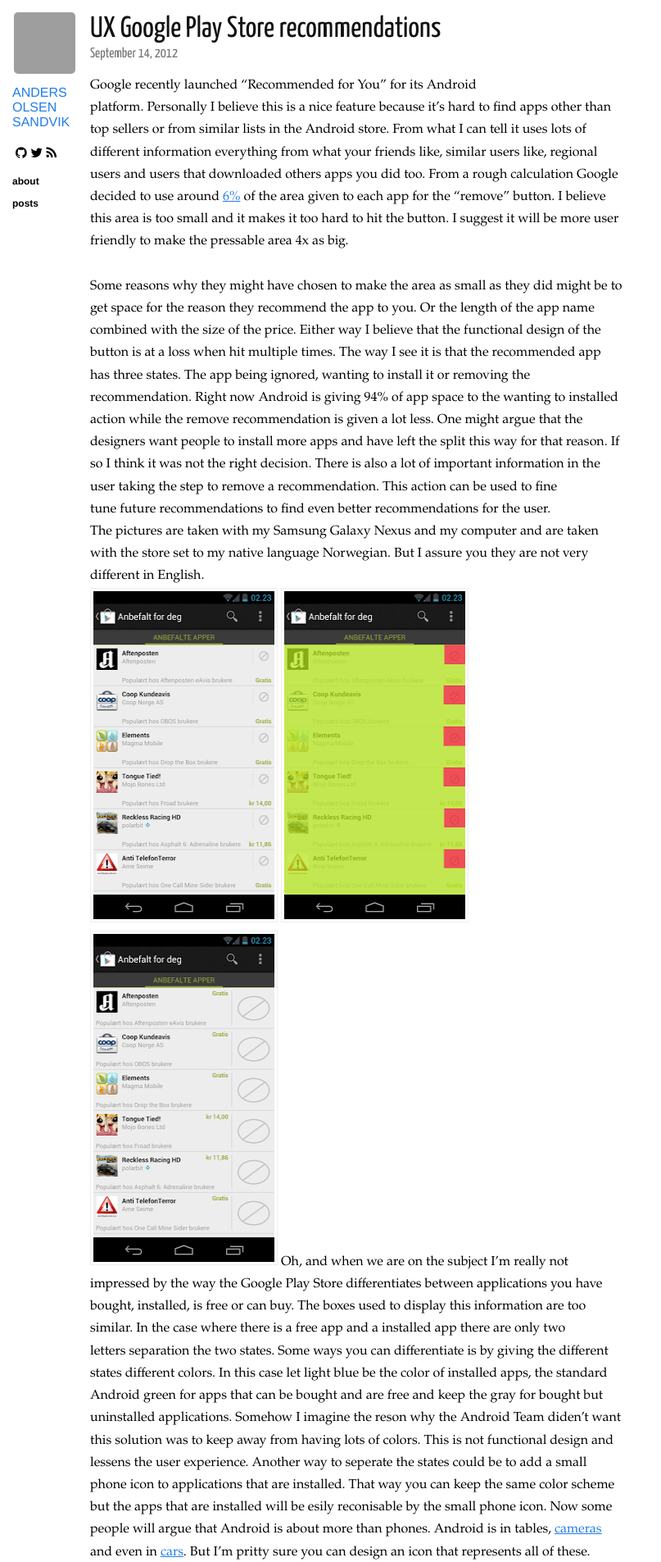
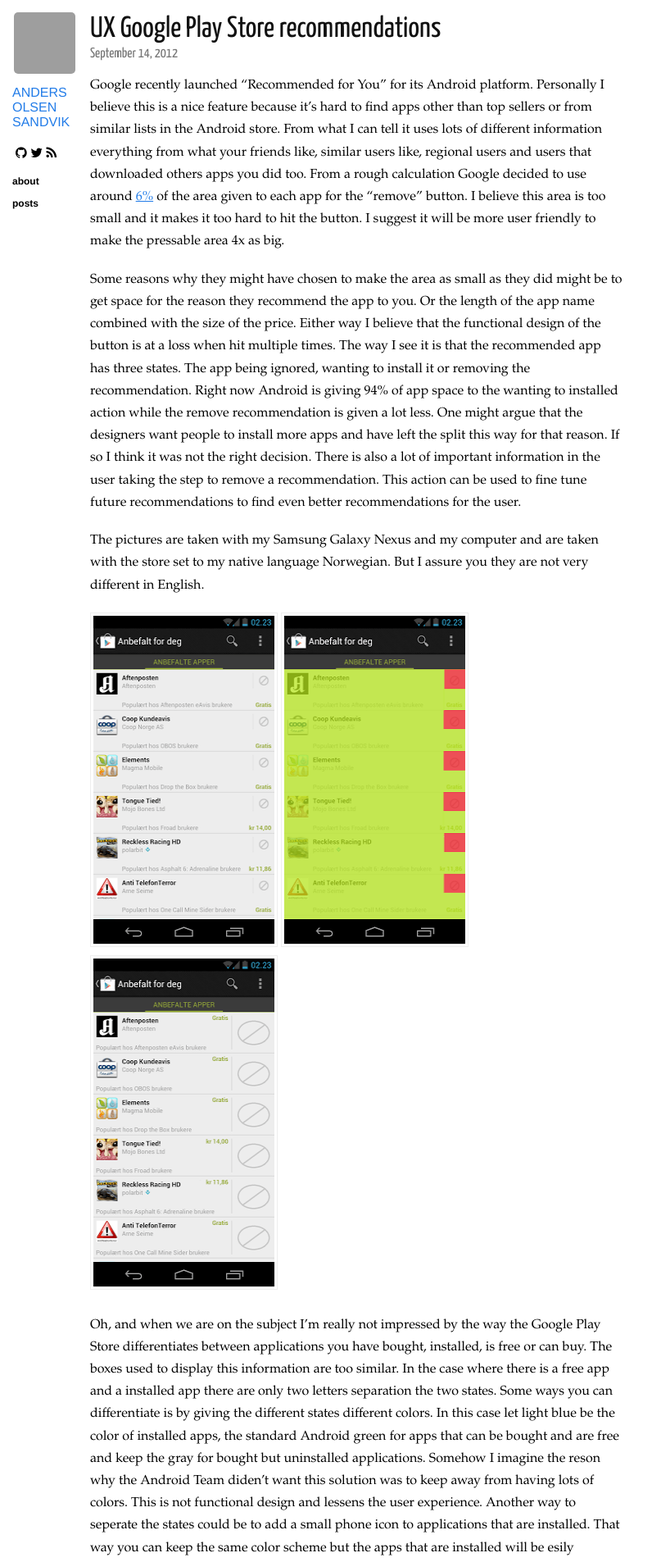
Before and after one commit to Andersos/andersos.net, a Jekyll site: the page built from _posts/2012-09-14-ux-google-play-store-recommendations.md, in a window 1280 px wide. Shown: the top 1905 px of the page at 82% size, without its empty margins (0-807 px from the left). Built offline with Jekyll 4.4.1, drawn with Linux system fonts in a browser that asks for light colours; nearby versions of some CDN libraries; comment, search, counter and statistics services are not loaded; grey boxes are pictures that could not be loaded.

Commit message:
Clean up posts #8

```diff
--- a/_posts/2012-09-14-ux-google-play-store-recommendations.md
+++ b/_posts/2012-09-14-ux-google-play-store-recommendations.md
@@ -15,15 +15,16 @@
 - UX
 ---
 
-Google recently&nbsp;launched&nbsp;"Recommended for You" for its Android platform.&nbsp;Personally&nbsp;I&nbsp;believe&nbsp;this is a nice feature because it's hard to find apps other than top sellers or from similar lists in the Android store. From what I can tell it uses lots of different information everything from what your friends like, similar users like, regional users and users that downloaded others apps you did too.&nbsp;From a rough calculation Google decided to use around <a href="https://gist.github.com/3594090">6%</a> of the area given to each app for the "remove" button. I believe this area is too small and it makes it too hard to hit the button. I suggest it will be more user friendly to make the pressable area 4x as big.<br />
-<br />
-Some reasons why they might have chosen to make the area as small as they did might be to get space for the reason they recommend the app to you. Or the length of the app name combined with the size of the price. Either way I believe that the&nbsp;functional&nbsp;design of the button is at a loss when hit multiple times. The way I see it is that the recommended app has three states. The app&nbsp;being&nbsp;ignored, wanting to install it or removing the recommendation. Right now Android is giving 94% of&nbsp;app space&nbsp;to the wanting to installed action while the remove recommendation is&nbsp;given&nbsp;a lot less. One might argue that the designers want people to install more apps and have left the&nbsp;split&nbsp;this way for that reason. If so I think it was not the right&nbsp;decision. There is also a lot of&nbsp;important&nbsp;information in the user taking the step to remove a recommendation. This action can be used to&nbsp;fine tune&nbsp;future recommendations to find even better recommendations for the user.
-<br />
-The pictures are taken with my Samsung Galaxy Nexus and my computer and are taken with the store set to my native language&nbsp;Norwegian. But I assure you they are not very different in English.
-<br />
+Google recently launched "Recommended for You" for its Android platform. Personally I believe this is a nice feature because it's hard to find apps other than top sellers or from similar lists in the Android store. From what I can tell it uses lots of different information everything from what your friends like, similar users like, regional users and users that downloaded others apps you did too. From a rough calculation Google decided to use around <a href="https://gist.github.com/3594090">6%</a> of the area given to each app for the "remove" button. I believe this area is too small and it makes it too hard to hit the button. I suggest it will be more user friendly to make the pressable area 4x as big.
+
+Some reasons why they might have chosen to make the area as small as they did might be to get space for the reason they recommend the app to you. Or the length of the app name combined with the size of the price. Either way I believe that the functional design of the button is at a loss when hit multiple times. The way I see it is that the recommended app has three states. The app being ignored, wanting to install it or removing the recommendation. Right now Android is giving 94% of app space to the wanting to installed action while the remove recommendation is given a lot less. One might argue that the designers want people to install more apps and have left the split this way for that reason. If so I think it was not the right decision. There is also a lot of important information in the user taking the step to remove a recommendation. This action can be used to fine tune future recommendations to find even better recommendations for the user.
+
+The pictures are taken with my Samsung Galaxy Nexus and my computer and are taken with the store set to my native language Norwegian. But I assure you they are not very different in English.
+
 <img alt="Picture of apps that are recommended for the platform user." src="/images/2012-09-14-ux-google-play-store-recommendations/android1.png" height="400" width="221" title="Recommended for You" />
 <img alt="Highlighted &quot;remove&quot; button area" src="/images/2012-09-14-ux-google-play-store-recommendations/android2.png" height="400" width="221" title="Highlighted area" />
 <img alt="My suggestion for the design tweak" src="/images/2012-09-14-ux-google-play-store-recommendations/android3.png" height="400" width="221" title="Redesign" />
-Oh, and when we are on the subject I'm really not impressed by the way the Google Play Store differentiates between applications you have bought, installed, is free or can buy. The boxes used to display this&nbsp;information&nbsp;are too similar. In the case where there is a free app and a installed app there are only two letters&nbsp;separation&nbsp;the two states. Some ways you can differentiate is by giving the different states different colors. In this case let light blue be the color of installed apps, the standard Android green for apps that can be bought and are free and keep the gray for bought but uninstalled applications. Somehow I imagine the reson why the Android Team diden't want this solution was to keep away from having lots of colors. This is not&nbsp;functional&nbsp;design and lessens the user experience. Another way to seperate the states could be to add a small phone icon to applications that are installed. That way you can keep the same color scheme but the apps that are installed will be esily reconisable by the small phone icon. Now some people will argue that Android is about more than phones. Android is in tables,&nbsp;<a href="http://www.theverge.com/2012/8/29/3276302/samsung-galaxy-camera-announcement" target="_blank">cameras</a> and even in <a href="http://www.androidauthority.com/android-powered-oem-car-stereo-68660/" target="_blank">cars</a>. But I'm pritty sure you can design an icon that&nbsp;represents&nbsp;all of these.
-<br />
+
+Oh, and when we are on the subject I'm really not impressed by the way the Google Play Store differentiates between applications you have bought, installed, is free or can buy. The boxes used to display this information are too similar. In the case where there is a free app and a installed app there are only two letters separation the two states. Some ways you can differentiate is by giving the different states different colors. In this case let light blue be the color of installed apps, the standard Android green for apps that can be bought and are free and keep the gray for bought but uninstalled applications. Somehow I imagine the reson why the Android Team diden't want this solution was to keep away from having lots of colors. This is not functional design and lessens the user experience. Another way to seperate the states could be to add a small phone icon to applications that are installed. That way you can keep the same color scheme but the apps that are installed will be esily reconisable by the small phone icon. Now some people will argue that Android is about more than phones. Android is in tables, <a href="http://www.theverge.com/2012/8/29/3276302/samsung-galaxy-camera-announcement" target="_blank">cameras</a> and even in <a href="http://www.androidauthority.com/android-powered-oem-car-stereo-68660/" target="_blank">cars</a>. But I'm pritty sure you can design an icon that represents all of these.
+
 <img class="centered" alt="Google Play Store colors" src="/images/2012-09-14-ux-google-play-store-recommendations/android4.png" height="341" title="Google Play Store colors" width="400" />
```
Also changed, not shown: _posts/2012-12-26-which-apps-do-you-have-on-your-home-screen.md (+1 -1 lines).
